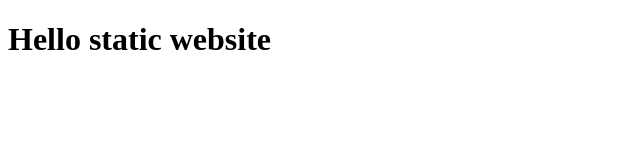
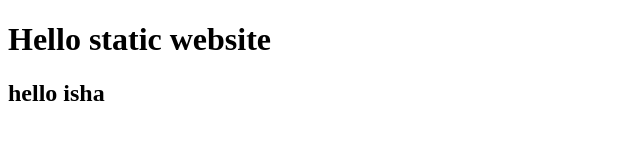
Before and after one commit to avijit969/testStaticWebsite, a plain HTML site: page index.html in a window 1280 px wide. Shown: the whole page, without its empty margins (0-640 px from the left). Drawn offline with Linux system fonts and the light colour scheme.

Commit message:
isha added

```diff
--- a/index.html
+++ b/index.html
@@ -7,5 +7,6 @@
 </head>
 <body>
     <h1>Hello static website</h1>
+    <H2>hello isha</H2>
 </body>
 </html>
```
